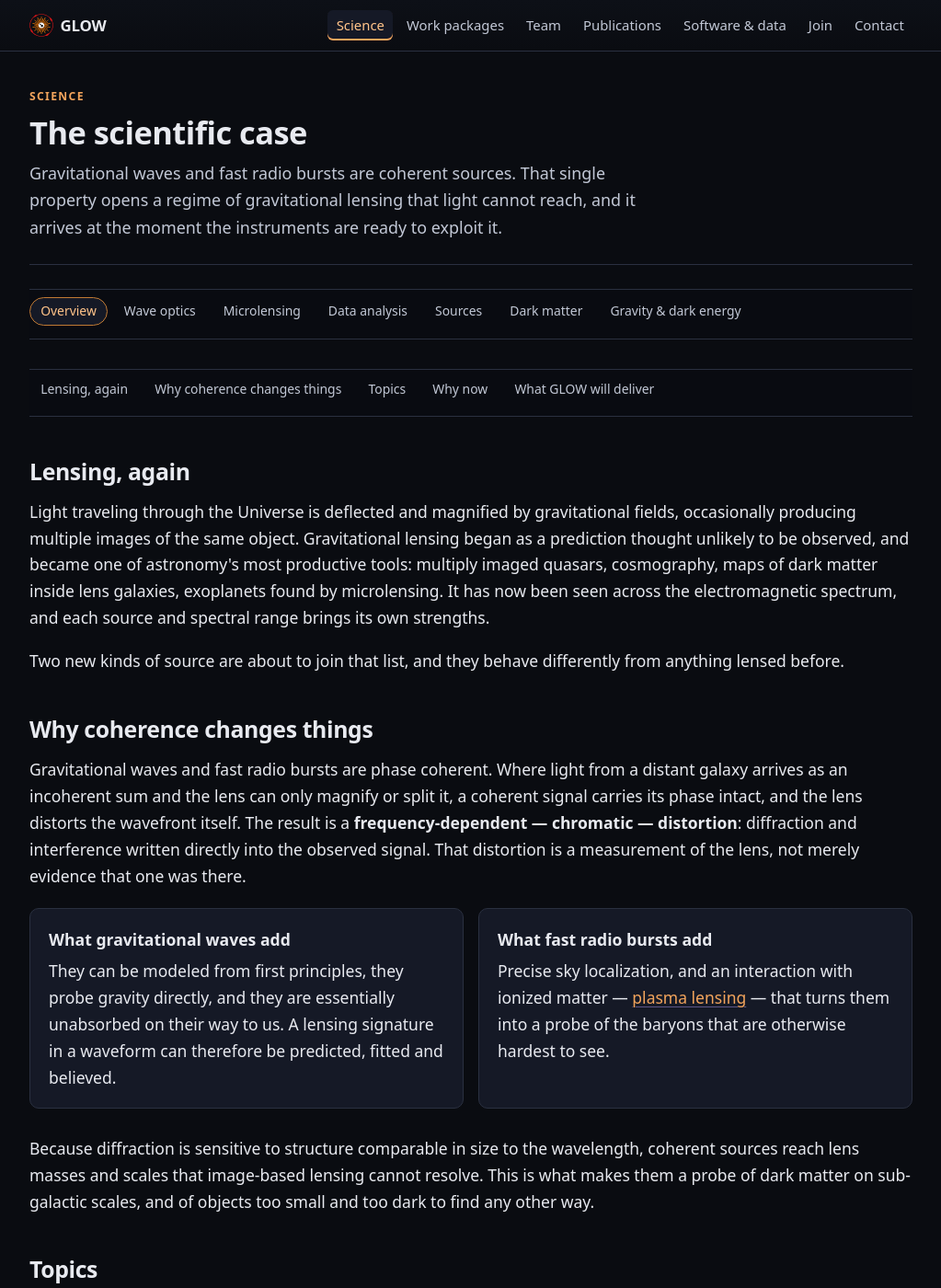
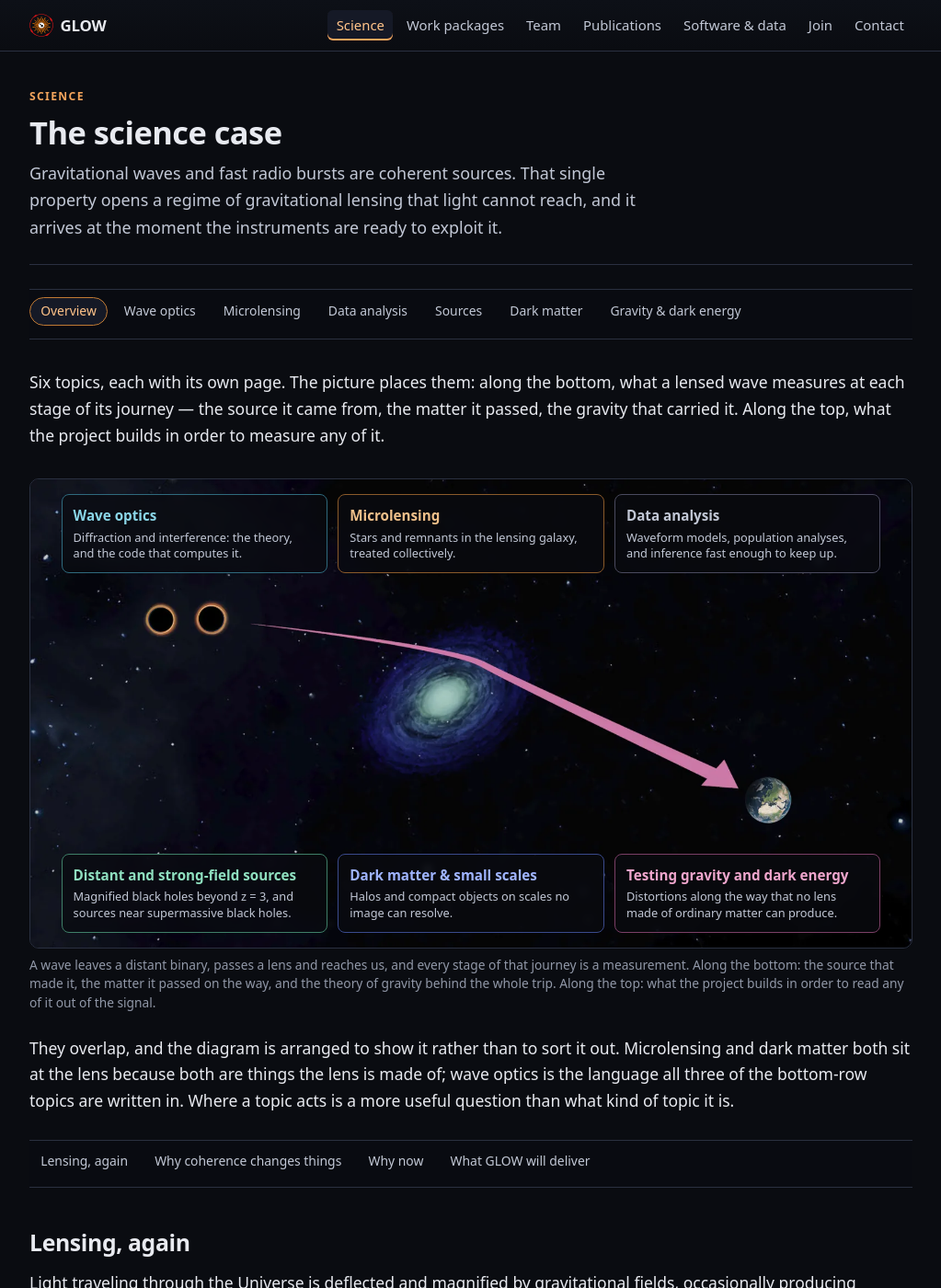
Before and after one commit to glow-astro/website, a Jekyll site: the page built from science.html, in a window 1280 px wide and 1400 px high. Shown: the whole window at 92% size, without its empty margins (128-1151 px from the left). Built offline with Jekyll 4.4.1, drawn with Linux system fonts in a browser that asks for light colours; some of the changed text lies outside the part shown.

Commit message:
Lead the science page with the diagram, and retitle it
"The science case" -- shorter, and "scientific case" reads like grant prose.

The diagram was buried in a Topics section below two argument sections, so a
reader who wanted a topic had to scroll past the case for it. It now sits
directly under the topic bar, above the section bar, which is where the same
figure sits on the personal site's Research page. The Topics section is gone,
its prose wrapping the figure instead, and `sections:` drops the entry.

Co-Authored-By: Claude Opus 5 (1M context) <noreply@anthropic.com>

```diff
--- a/science.html
+++ b/science.html
@@ -1,7 +1,7 @@
 ---
 layout: page
 nav: science
-title: "The scientific case"
+title: "The science case"
 eyebrow: "Science"
 lede: >-
   Gravitational waves and fast radio bursts are coherent sources. That single
@@ -25,6 +23,31 @@ sections:
 ---
 
 {% include topicnav.html %}
+
+{%- comment -%}
+  The diagram sits above the section bar rather than inside a section of its
+  own, so it is the first thing on the page: it is the map of the six topics,
+  and a reader who wants one of them should not have to scroll past the
+  argument to find it. The prose that used to introduce a "Topics" section
+  wraps it here instead, and that section is gone from `sections:` above.
+{%- endcomment -%}
+
+<p>
+  Six topics, each with its own page. The picture places them: along the bottom,
+  what a lensed wave measures at each stage of its journey — the source it came
+  from, the matter it passed, the gravity that carried it. Along the top, what
+  the project builds in order to measure any of it.
+</p>
+
+{% include skymap.html %}
+
+<p>
+  They overlap, and the diagram is arranged to show it rather than to sort it
+  out. Microlensing and dark matter both sit at the lens because both are things
+  the lens is made of; wave optics is the language all three of the bottom-row
+  topics are written in. Where a topic acts is a more useful question than what
+  kind of topic it is.
+</p>
 
 {% include subnav.html %}
 
@@ -85,26 +108,6 @@ sections:
   </p>
 </section>
 
-<section class="section" id="topics" aria-labelledby="topics-heading">
-  <h2 id="topics-heading">Topics</h2>
-  <p class="lede">
-    Six topics, each with its own page. The picture places them: along the
-    bottom, what a lensed wave measures at each stage of its journey — the
-    source it came from, the matter it passed, the gravity that carried it.
-    Along the top, what the project builds in order to measure any of it.
-  </p>
-
-  {% include skymap.html %}
-
-  <p>
-    They overlap, and the diagram is arranged to show it rather than to sort it
-    out. Microlensing and dark matter both sit at the lens because both are
-    things the lens is made of; wave optics is the language all three of the
-    bottom-row topics are written in. Where a topic acts is a more useful
-    question than what kind of topic it is.
-  </p>
-</section>
-
 <section class="section" id="timing" aria-labelledby="timing-heading">
   <h2 id="timing-heading">Why now</h2>
   <p>
```
Also changed, not shown: other parts of science.html (+0 -2 lines).
